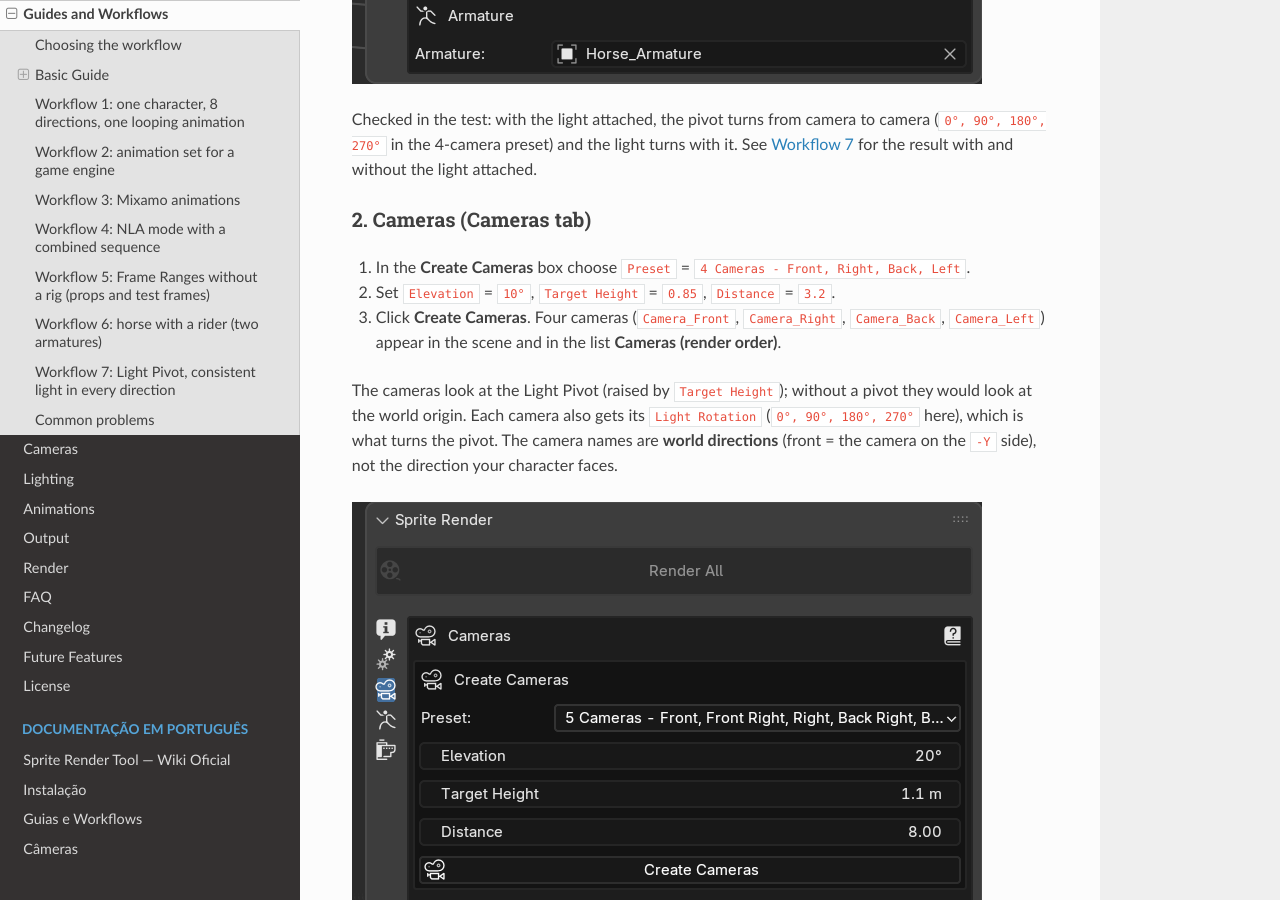
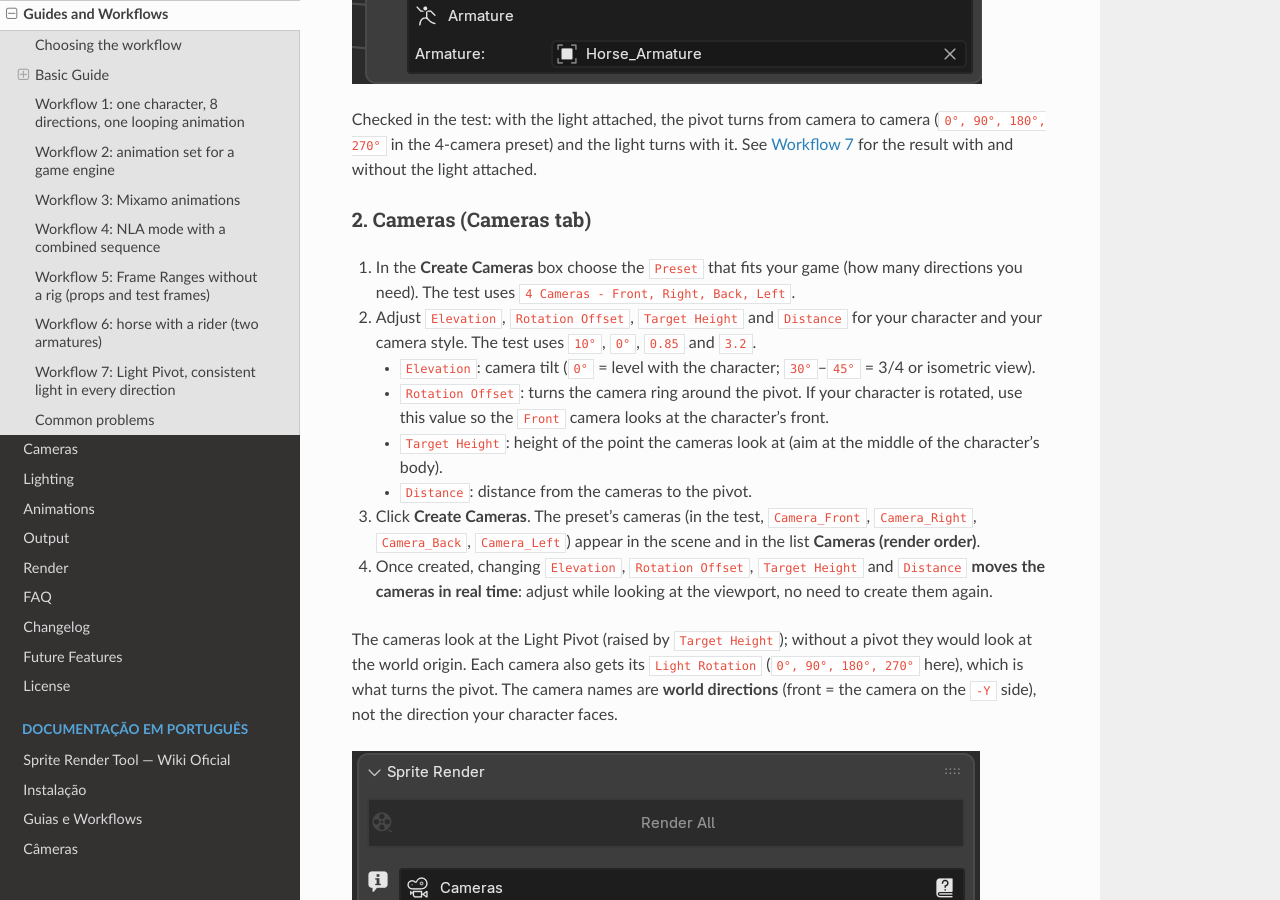
Before and after one commit to Lochzin/Sprite-Render-Tool-Wiki, a Sphinx documentation site: the page built from docs/en/Guides.md, in a window 1280 px wide and 900 px high, scrolled down 2164 px. Built offline with Sphinx 7.4.7 and the Read the Docs theme 3.1.0, drawn with Linux system fonts in a browser that asks for light colours; some of the changed text lies outside the part shown.

Commit message:
Guides genericos, prints Cameras com Rotation Offset, preview ao vivo
Co-Authored-By: Claude Sonnet 5.5 <noreply@anthropic.com>

```diff
--- a/docs/en/Guides.md
+++ b/docs/en/Guides.md
@@ -51,9 +51,14 @@ Checked in the test: with the light attached, the pivot turns from camera to cam
 
 ### 2. Cameras (**Cameras** tab)
 
-1. In the **Create Cameras** box choose `Preset` = `4 Cameras - Front, Right, Back, Left`.
-2. Set `Elevation` = `10°`, `Target Height` = `0.85`, `Distance` = `3.2`.
-3. Click **Create Cameras**. Four cameras (`Camera_Front`, `Camera_Right`, `Camera_Back`, `Camera_Left`) appear in the scene and in the list **Cameras (render order)**.
+1. In the **Create Cameras** box choose the `Preset` that fits your game (how many directions you need). The test uses `4 Cameras - Front, Right, Back, Left`.
+2. Adjust `Elevation`, `Rotation Offset`, `Target Height` and `Distance` for your character and your camera style. The test uses `10°`, `0°`, `0.85` and `3.2`.
+   - `Elevation`: camera tilt (`0°` = level with the character; `30°`–`45°` = 3/4 or isometric view).
+   - `Rotation Offset`: turns the camera ring around the pivot. If your character is rotated, use this value so the `Front` camera looks at the character's front.
+   - `Target Height`: height of the point the cameras look at (aim at the middle of the character's body).
+   - `Distance`: distance from the cameras to the pivot.
+3. Click **Create Cameras**. The preset's cameras (in the test, `Camera_Front`, `Camera_Right`, `Camera_Back`, `Camera_Left`) appear in the scene and in the list **Cameras (render order)**.
+4. Once created, changing `Elevation`, `Rotation Offset`, `Target Height` and `Distance` **moves the cameras in real time**: adjust while looking at the viewport, no need to create them again.
 
 The cameras look at the Light Pivot (raised by `Target Height`); without a pivot they would look at the world origin. Each camera also gets its `Light Rotation` (`0°, 90°, 180°, 270°` here), which is what turns the pivot. The camera names are **world directions** (front = the camera on the `-Y` side), not the direction your character faces.
 
@@ -64,7 +69,8 @@ The cameras look at the Light Pivot (raised by `Target Height`); without a pivot
 1. `Animation Mode` = `Use Actions` (default).
 2. `Armature` = your character's armature.
 3. Click **Detect Actions**. Every Action of the file is listed with its frame range. Static poses (1–2 frames, such as the T-pose of an FBX) are listed **disabled**.
-4. Keep only `Running` ticked (frames `1` to `22` in the test). Use **Disable All**, then tick the ones you want.
+4. Tick only the animations you want to render (in the test, `Running`, frames `1` to `22`). Use **Disable All**, then tick the ones you want. Use the Action names of **your** model.
+5. Optional: turn on **Preview Action** to see the animation in the viewport. With the preview on, **selecting another animation in the list** switches the preview at once, and editing the selected animation's `Start Frame` / `End Frame` updates the timeline instantly.
 
 ![Animations tab](/_static/images/SRT_AnimationTab.png)
 
```
Also changed, not shown: docs/en/Animations.md (+3 -1 lines), docs/pt/Animations.md (+3 -1 lines), docs/pt/Guides.md (+10 -4 lines), docs/_static/images/SRT_CameraTab.png, docs/_static/images/SRT_CreateCameras.png.
